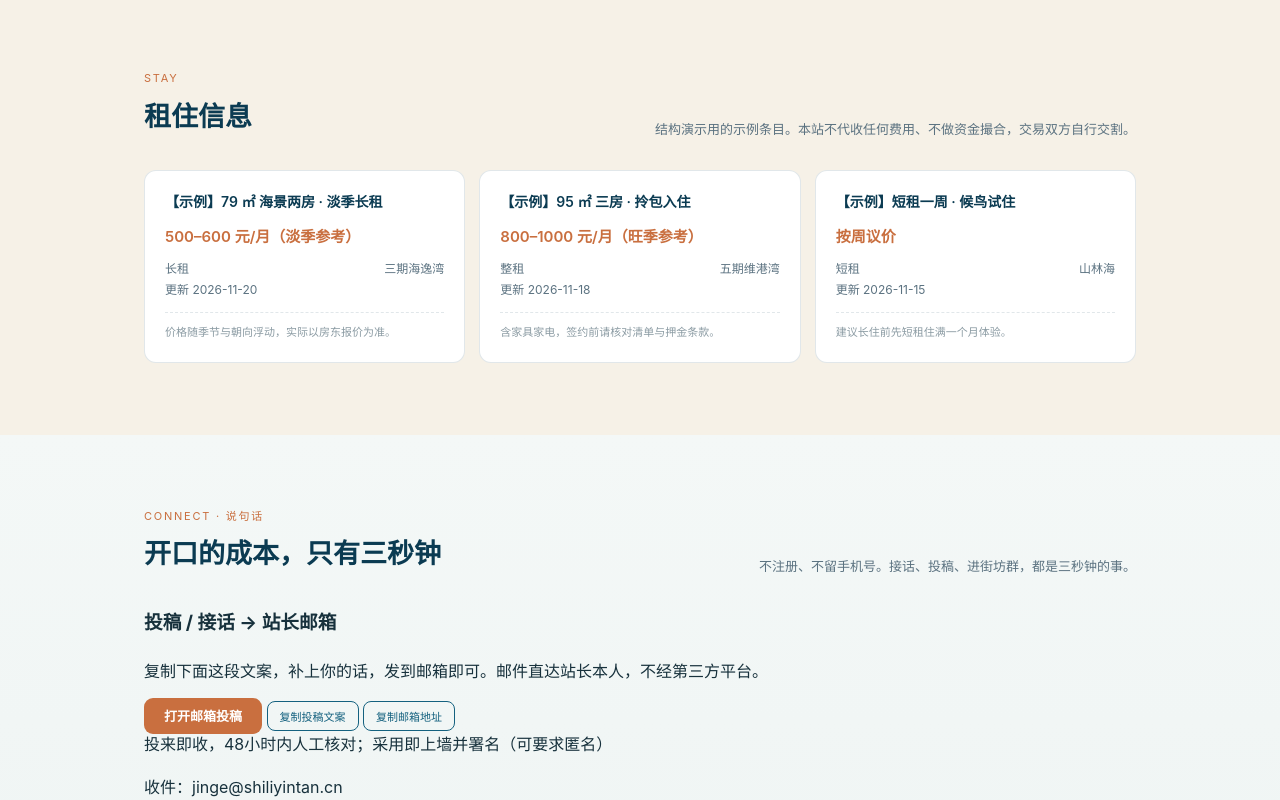
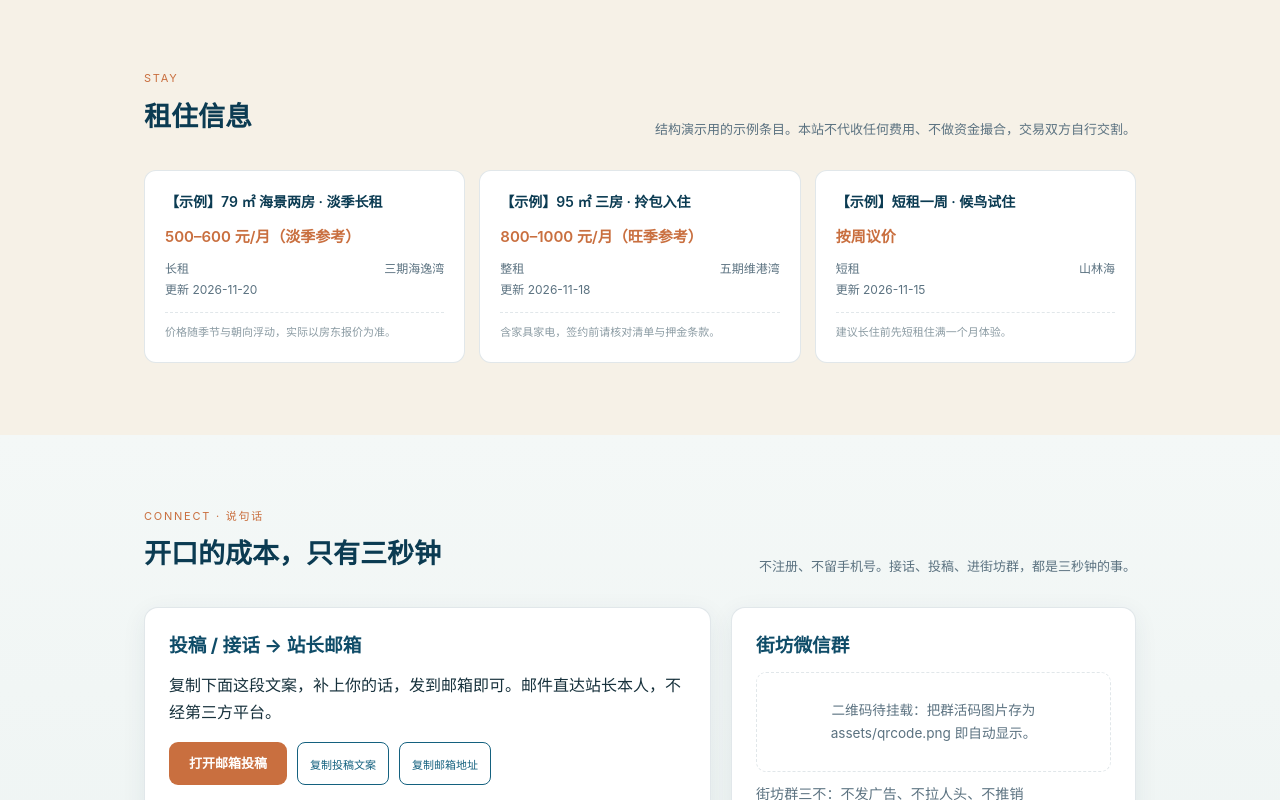
Before and after one commit to thefbier/shiliyintan, a plain HTML site: page index.html in a window 1280 px wide. Shown: the part 11200-12000 px from the top of the page. Drawn offline with Linux system fonts and the light colour scheme.

Commit message:
[sync] update assets/style.css

```diff
--- a/assets/style.css
+++ b/assets/style.css
@@ -256,3 +256,17 @@ h1,h2,h3,p{margin-top:0}
   .nav a{white-space:nowrap}
   .section{padding:52px 0}
 }
+
+/* ============ 投稿 / 微信群 ============ */
+.connect-grid{display:grid;grid-template-columns:1.4fr 1fr;gap:20px;margin-top:8px}
+.connect-card{background:var(--paper);border:1px solid var(--line);border-radius:14px;
+  padding:22px 24px;box-shadow:var(--shadow)}
+.connect-card h3{margin:0 0 10px;color:var(--sea-800)}
+.connect-actions{display:flex;flex-wrap:wrap;gap:10px;margin:14px 0 10px}
+.connect-promise{color:var(--muted);font-size:.88rem;margin:6px 0 0}
+.connect-email{font-size:.92rem;margin:8px 0 0;color:var(--sea-700);font-weight:600}
+.qr-box img{display:block;width:100%;max-width:200px;margin:10px 0;border-radius:10px;
+  border:1px solid var(--line)}
+.qr-placeholder{display:block;border:1px dashed var(--line);border-radius:10px;
+  padding:26px 16px;color:var(--muted);font-size:.85rem;text-align:center;margin:10px 0}
+@media (max-width:760px){.connect-grid{grid-template-columns:1fr}}
```
